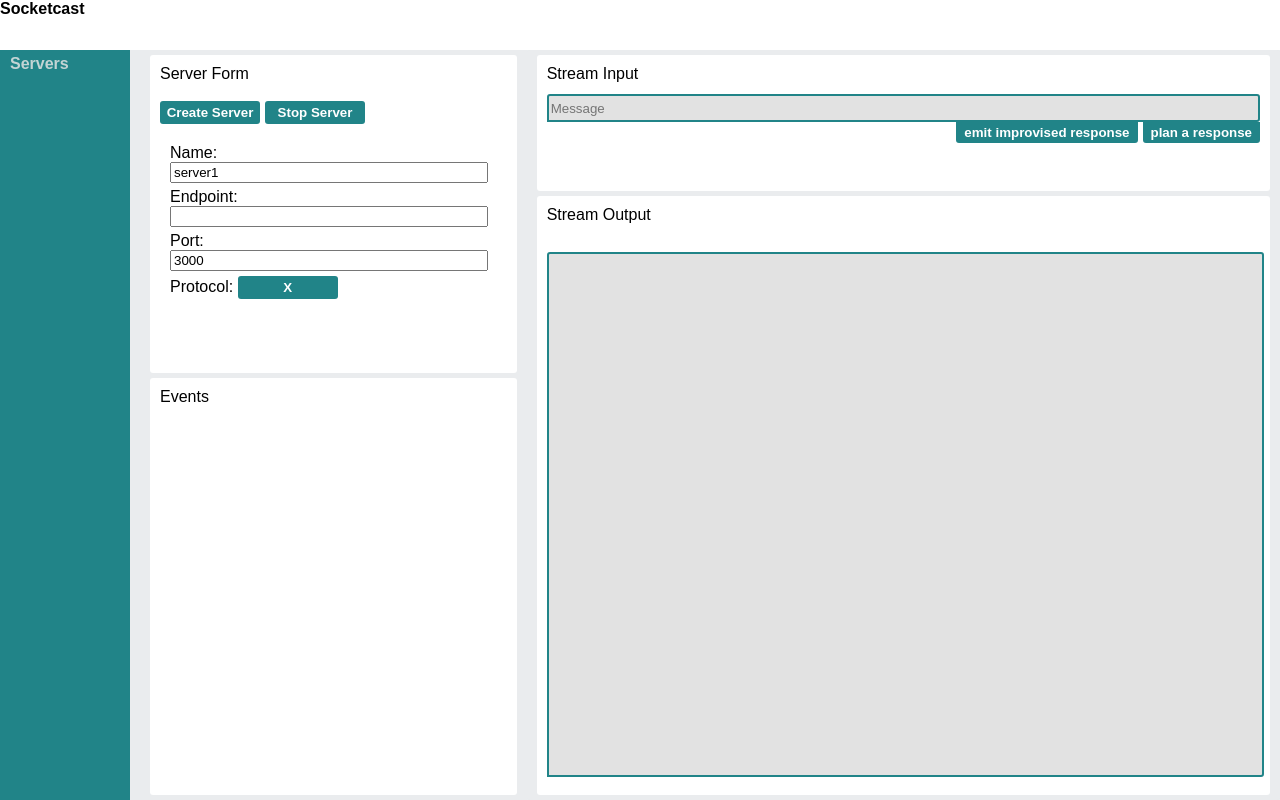
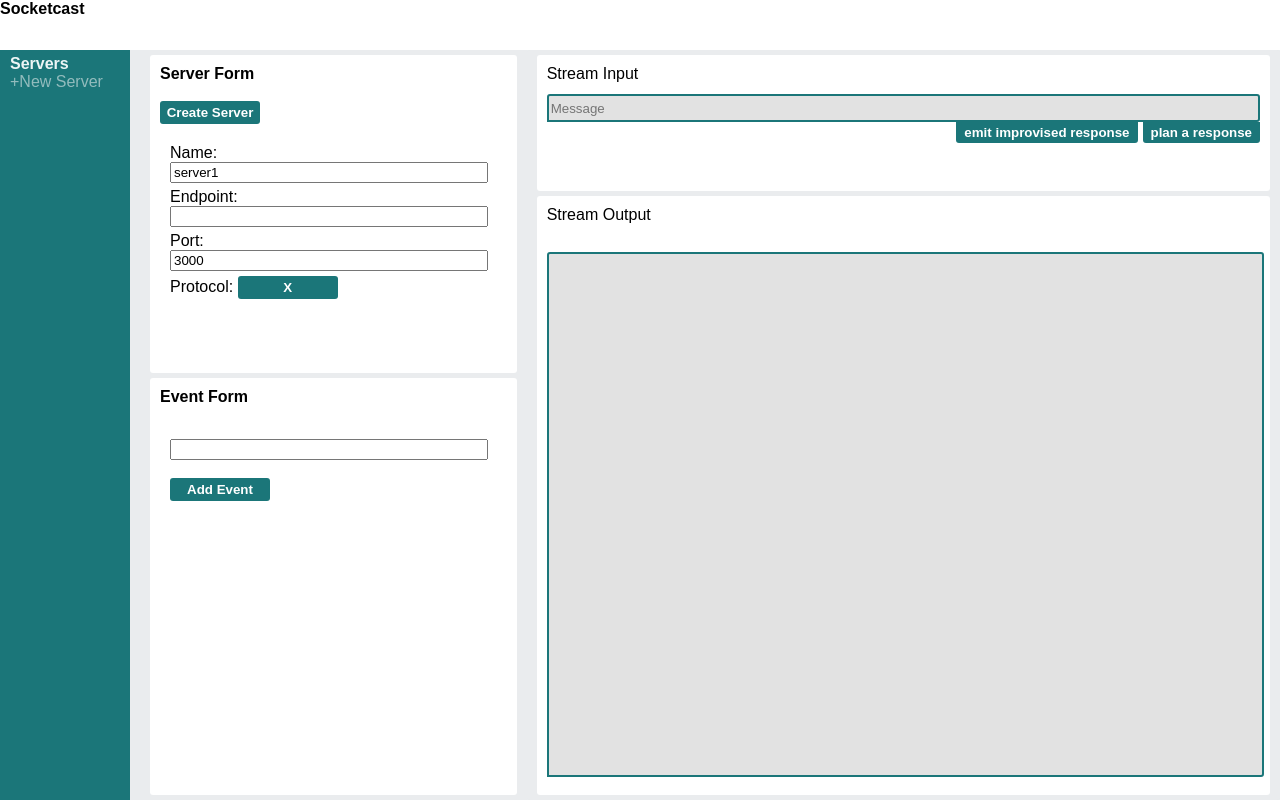
Before and after one commit to oslabs-beta/socketcast, a React app: page / in a window 1280 px wide. Built offline with nearby package versions, Linux system fonts and the light colour scheme; the HTML template or start-up script is replaced by a standard one.

Commit message:
Re-structure ServerConfig into ServerTab

```diff
--- a/src/ServerManager/ServerAbstract.ts
+++ b/src/ServerManager/ServerAbstract.ts
@@ -10,13 +10,16 @@ class ServerAbstract {
 
   id: string
 
+  port: number
+
   constructor(server: WebSocket.Server,
     { broadcast }: { broadcast: any },
-    name: string, id: string) {
+    name: string, id: string, port: number) {
     this.id = id;
     this.server = server;
     this.broadcast = broadcast;
     this.name = name
+    this.port = port
   }
 
   broadcastToAll = (message: any) => this.broadcast(message);
--- a/src/ServerManager/ServerManager.ts
+++ b/src/ServerManager/ServerManager.ts
@@ -93,7 +93,7 @@ class ServerManager {
       });
     };
 
-    this.servers[id] = new ServerAbstract(wss, { broadcast }, name, id);
+    this.servers[id] = new ServerAbstract(wss, { broadcast }, name, id, port);
 
     /**
              * We return a promise, but we _cannot_ ever reject this promise because any errors
@@ -106,6 +106,7 @@ class ServerManager {
       server.listen(port || 3000, () => resolve({
         id,
         name,
+        port,
         status: ServerStatus.RUNNING,
       }));
     });
--- a/src/components/EventConfig.tsx
+++ b/src/components/EventConfig.tsx
@@ -25,7 +25,7 @@ function EventConfig() {
   }
   return (
     <div className="eventConfig">
-      <div>Events</div>
+      <div className = "window_title">Events</div>
       <br />
       {eventsArray}
     </div>
--- /dev/null
+++ b/src/components/EventForm.tsx
@@ -0,0 +1,20 @@
+import React, { useState } from 'react';
+
+
+function ServerForm() {
+
+  return (
+    <div className="eventConfig">
+      <div className = "window_title">Event Form</div>
+
+        <br/>
+      <form className="serverForm_form">
+        <input className = 'serverForm_input'></input>
+        <br/>
+        <button className = 'serverForm_button'>Add Event</button>
+      </form>
+    </div>
+  );
+}
+
+export default ServerForm;
--- a/src/components/ServerConfig.tsx
+++ b/src/components/ServerConfig.tsx
@@ -1,13 +1,22 @@
-import React from 'react';
-import ServerForm from './ServerForm';
-import EventConfig from './EventConfig';
+import React, { useState } from 'react';
+import { useSelector } from "react-redux";
+
 
 function ServerConfig() {
+  // @ts-ignore
+  const servers = useSelector((store) => store.serversReducer.servers);
+  // @ts-ignore
+  const currentServerId = useSelector((store) => store.serversReducer.currentServerId);
+
   return (
-    <div className="serverConfig">
-      <ServerForm />
-      {/* map over something and make EventConfig instances */}
-      <EventConfig />
+    <div className="serverForm">
+      <div className = "window_title">Server Form</div>
+      <br/>
+        <div>Server Name: {servers[currentServerId].name}</div>
+        <br/>
+        <div>Server Port: {servers[currentServerId].port}</div>
+        <br/>
+        <button className="serverForm_button" type="button">Stop Server</button>
     </div>
   );
 }
--- a/src/components/ServerForm.tsx
+++ b/src/components/ServerForm.tsx
@@ -1,6 +1,6 @@
 import React, { useState } from 'react';
 import { useDispatch } from 'react-redux';
-import { serverManagerCreateServer, getServers } from '@/store/actions';
+import { serverManagerCreateServer } from '@/store/actions';
 
 function ServerForm() {
   const [port, updatePort] = useState('3000');
@@ -9,7 +9,7 @@ function ServerForm() {
 
   return (
     <div className="serverForm">
-      <div>Server Form</div>
+      <div className = "window_title">Server Form</div>
 
       <br />
       <div>
@@ -22,7 +22,6 @@ function ServerForm() {
         >
           Create Server
         </button>
-        <button className="serverForm_button" type="button">Stop Server</button>
       </div>
 
       {/* FORM */}
--- /dev/null
+++ b/src/components/ServerTab.tsx
@@ -0,0 +1,28 @@
+import React from "react";
+import ServerForm from "./ServerForm";
+import ServerConfig from "./ServerConfig"
+import EventForm from "./EventForm"
+import EventConfig from "./EventConfig";
+import { useSelector } from "react-redux";
+
+function ServerTab() {
+  // @ts-ignore
+  const currentServerId = useSelector((store) => store.serversReducer.currentServerId);
+  return (
+    <div className="serverTab">
+      {currentServerId === "" ? (
+        <>
+          <ServerForm />
+          <EventForm />
+        </>
+      ) : (
+        <>
+          <ServerConfig />
+          <EventConfig />
+        </>
+      )}
+    </div>
+  );
+}
+
+export default ServerTab;
--- a/src/components/Sidebar.tsx
+++ b/src/components/Sidebar.tsx
@@ -23,6 +23,9 @@ function Sidebar() {
           </div>
         ))}
       </div>
+      <div className = "sidebar_server" onClick = {()=> {
+        dispatch(setCurrentServerId(''))
+      }} >+New Server</div>
     </div>
   );
 }
--- a/src/components/app.scss
+++ b/src/components/app.scss
@@ -1,6 +1,6 @@
-$base_teal3: rgb(33, 132, 136);
-$base_teal2: rgb(97, 155, 156);
-$base_teal1: rgb(195, 212, 212);
+$base_teal3: rgb(27, 118, 121);
+$base_teal2: rgb(147, 188, 189);
+$base_teal1: rgb(236, 245, 245);
 $base_grey: rgb(234, 236, 238);
 $terminal_black: rgb(226, 226, 226);
 $terminal_orange: rgb(170, 132, 62);
@@ -75,7 +75,7 @@ body {
   display: flex;
 }
 
-.serverConfig {
+.serverTab {
   background-color: $base_grey;
   flex: 1;
   display: flex;
@@ -200,6 +200,10 @@ body {
   font-weight: bold;
 }
 
+.window_title {
+  font-weight: bold;
+}
+
 .planned-response-container {
   flex: 2;
   padding: 5px 10px;
--- a/src/components/app.tsx
+++ b/src/components/app.tsx
@@ -3,7 +3,7 @@ import './app.scss';
 
 import Header from './Header';
 // import PlannedResponseCreator from './PlannedResponseCreator/PlannedResponseCreator';
-import ServerConfig from './ServerConfig';
+import ServerTab from './ServerTab';
 import Sidebar from './Sidebar';
 import StreamDisplay from './StreamDisplay';
 
@@ -12,7 +12,7 @@ const App = () => (
     <Header />
     <div className="app_container">
       <Sidebar />
-      <ServerConfig />
+      <ServerTab />
       <StreamDisplay />
       {/* <PlannedResponseCreator /> */}
     </div>
```
